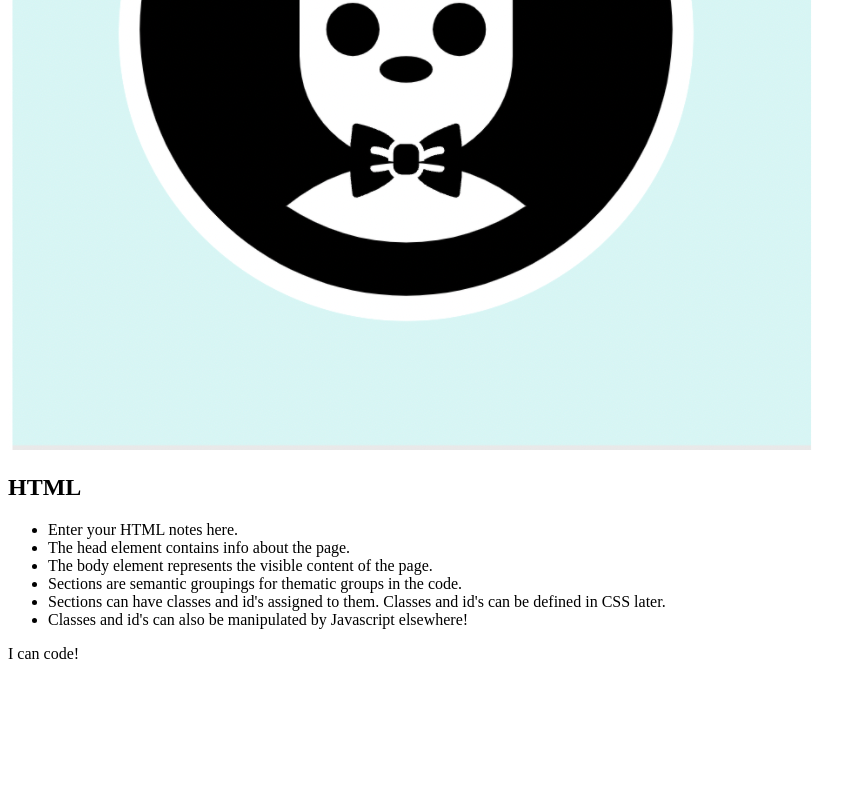
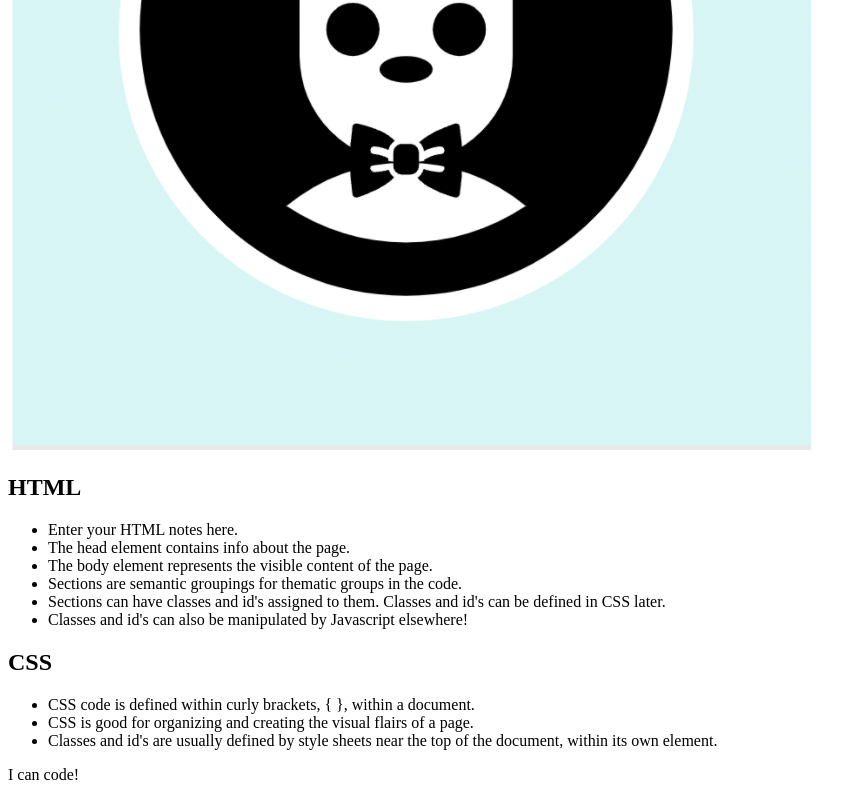
Before and after one commit to Shrcker/prework-study-guide, a plain HTML site: page prework-study-guide/index.html in a window 1280 px wide. Shown: the part 406-1206 px from the top of the page, without its empty margins (0-866 px from the left). Before the commit the page ends 1085 px from the top, so only its background shows below. Drawn offline with Linux system fonts and the light colour scheme.

Commit message:
Added CSS notes.

```diff
--- a/prework-study-guide/index.html
+++ b/prework-study-guide/index.html
@@ -24,6 +24,12 @@
         </ul>
       </section>
       <section class="card" id="css-section">
+        <h2>CSS</h2>
+        <ul>
+          <li>CSS code is defined within curly brackets, { }, within a document.</li>
+          <li>CSS is good for organizing and creating the visual flairs of a page.</li>
+          <li>Classes and id's are usually defined by style sheets near the top of the document, within its own element.</li>
+        </ul>
       </section>
       <section class="card" id="git-section">
       </section>
```
